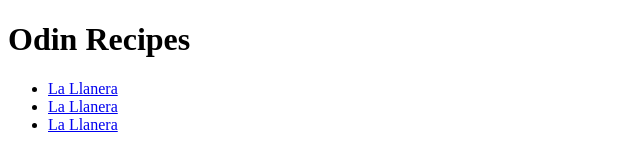
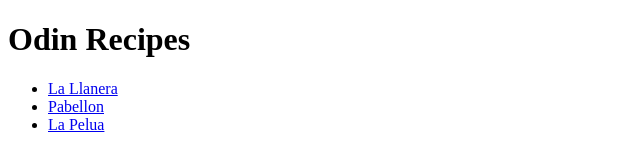
Before and after one commit to DroppieNotDev/odin-recipes, a plain HTML site: page index.html in a window 1280 px wide. Shown: the full height of the page, 0-640 px from the left. Drawn offline with Linux system fonts and the light colour scheme.

Commit message:
named it

```diff
--- a/index.html
+++ b/index.html
@@ -9,8 +9,8 @@
     <h1>Odin Recipes</h1>
     <ul>
         <li><a href="./recipes/la_llanera.html">La Llanera</a></li>
-        <li><a href="./recipes/pabellon.html">La Llanera</a></li>
-        <li><a href="./recipes/pelua.html">La Llanera</a></li>
+        <li><a href="./recipes/pabellon.html">Pabellon</a></li>
+        <li><a href="./recipes/pelua.html">La Pelua</a></li>
 
 
     </ul>
```
